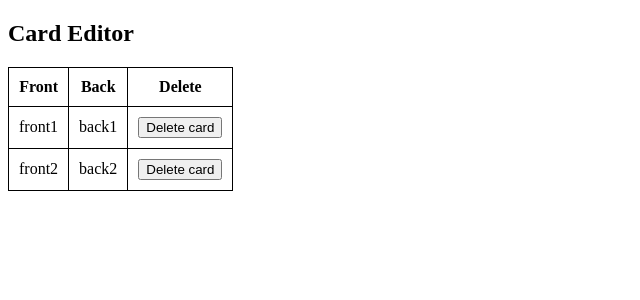
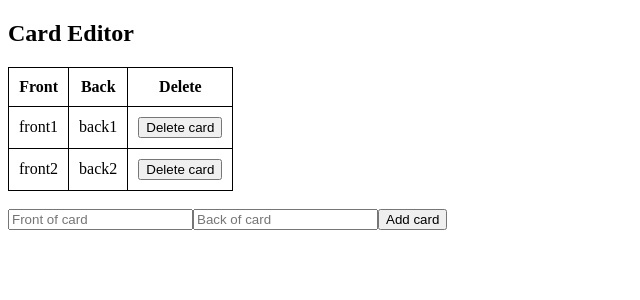
Before and after one commit to aluckyducky/bootcamp, a React (Create React App) app: page / in a window 1280 px wide. Shown: the top 300 px of the page, without its empty margins (0-640 px from the left). Built offline with nearby package versions, Linux system fonts and the light colour scheme.

Commit message:
Added two inputs for card front and card back in CardEditor

```diff
--- a/src/CardEditor.js
+++ b/src/CardEditor.js
@@ -2,6 +2,13 @@
 import './CardEditor.css';
 
 class CardEditor extends React.Component {
+    constructor(props) {
+        super(props);
+        this.state = {front: '', back: '' };
+    }
+
+    handleChange = event => this.setState({ [event.target.name]: event.target.value });
+
     render() {
         const cards = this.props.cards.map((card, index) => {
             return (
@@ -28,6 +35,20 @@
                     </thead>
                     <tbody>{cards}</tbody>
                 </table>
+                <br/>
+                <input
+                    name="front"
+                    onChange={this.handleChange}
+                    placeholder="Front of card"
+                    value={this.state.front}
+                />
+                <input
+                    name="back"
+                    onChange={this.handleChange}
+                    placeholder="Back of card"
+                    value={this.state.back}
+                />
+                <button>Add card</button>
             </div>
         );
     }
```
